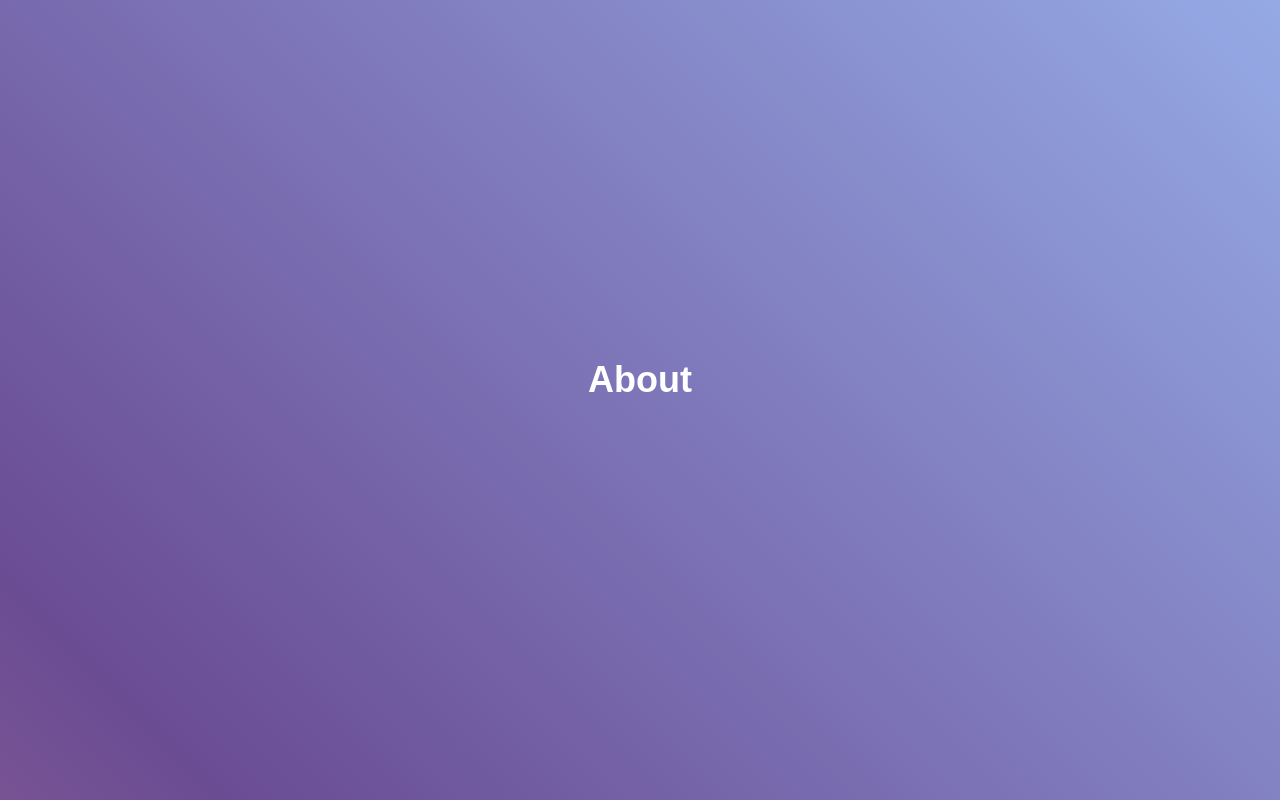
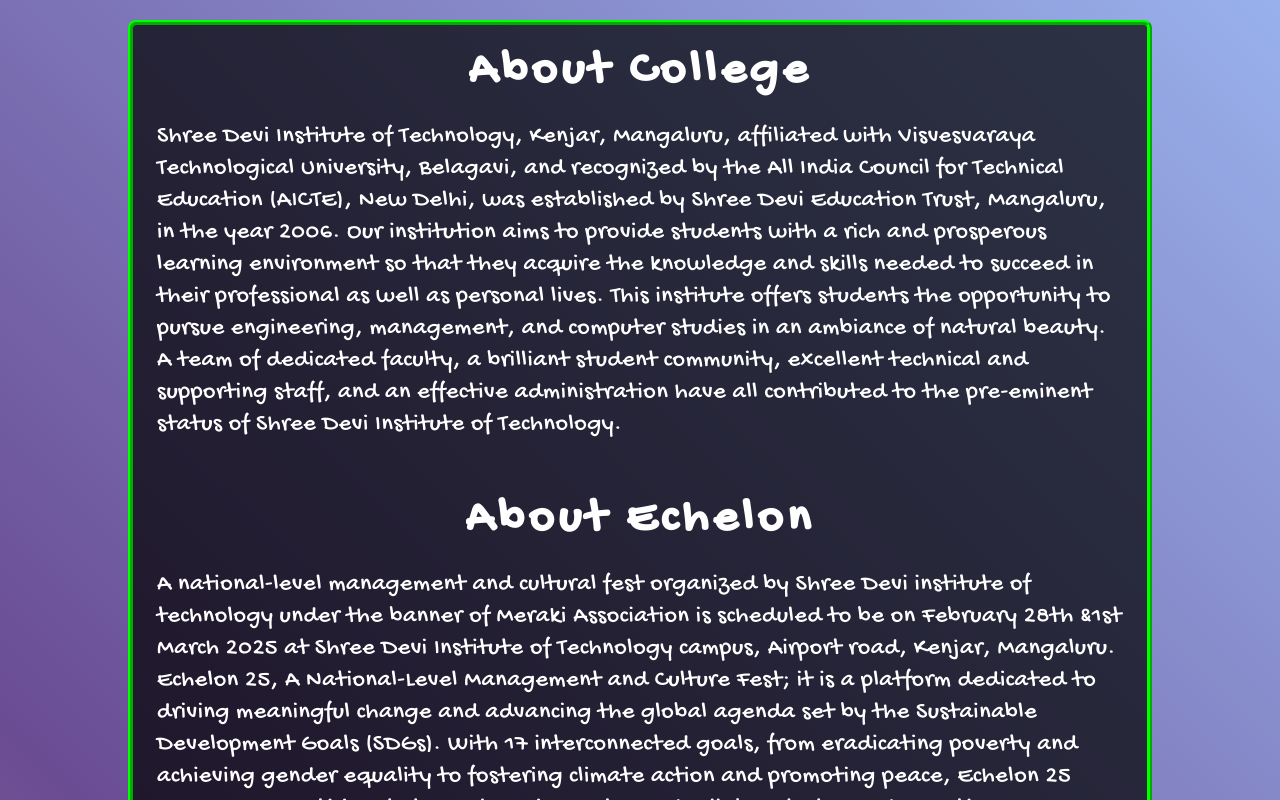
Before and after one commit to adithya-b-r/Echelon, a React (Vite) app: page / in a window 1280 px wide. Shown: the part 780-1580 px from the top of the page. Built offline with nearby package versions, Linux system fonts and the light colour scheme.

Commit message:
Added about Sectio.

```diff
--- a/src/Pages/About/About.jsx
+++ b/src/Pages/About/About.jsx
@@ -1,7 +1,25 @@
 export const About = () => {
   return (
-    <div id="about" className="w-full h-[90vh] bg-transparent flex items-center justify-center scroll-mt-[10vh]">
-      <h1 className="font-extrabold text-4xl text-white">About</h1>
+    <div id="about" className="w-full h-fit bg-transparent text-white font-gochi">
+      <div className="w-full px-10 md:px-32">
+        <div
+          style={{ border: "5px ridge lime", backgroundColor: "rgba(0, 0, 0, 0.7)" }}
+          className=" p-6 rounded-lg"
+        >
+          <h1 className="capitalize text-center font-semibold text-3xl md:text-5xl mb-6 tracking-widest">About College</h1>
+          <p className="md:text-2xl tracking-wide text-xl ">
+            Shree Devi Institute of Technology, Kenjar, Mangaluru, affiliated with Visvesvaraya Technological University, Belagavi, and recognized by the All India Council for Technical Education (AICTE), New Delhi, was established by Shree Devi Education Trust, Mangaluru, in the year 2006. Our institution aims to provide students with a rich and prosperous learning environment so that they acquire the knowledge and skills needed to succeed in their professional as well as personal lives.
+
+            This institute offers students the opportunity to pursue engineering, management, and computer studies in an ambiance of natural beauty. A team of dedicated faculty, a brilliant student community, excellent technical and supporting staff, and an effective administration have all contributed to the pre-eminent status of Shree Devi Institute of Technology.
+          </p>
+
+          <h1 className="capitalize text-center font-semibold text-3xl md:text-5xl mb-6 tracking-widest mt-14">about echelon</h1>
+          <p className="md:text-2xl tracking-wide text-xl ">
+            A national-level management and cultural fest organized by Shree Devi institute of technology under the banner of Meraki Association is scheduled to be on February 28th &1st March 2025 at Shree Devi Institute of Technology campus, Airport road, Kenjar, Mangaluru.
+            Echelon 25, A National-Level Management and Culture Fest; it is a platform dedicated to driving meaningful change and advancing the global agenda set by the Sustainable Development Goals (SDGs). With 17 interconnected goals, from eradicating poverty and achieving gender equality to fostering climate action and promoting peace, Echelon 25 encourages participants to explore, innovate, and collaborate towards creating a sustainable future. The fest aims to ignite conversations, inspire creativity, and foster solutions that contribute to a more equitable world. By uniting young minds across the nation, we strive to make a collective impact, working together to achieve the SDGs and leave a legacy of positive transformation for generations to come.
+          </p>
+        </div>
+      </div>
     </div>
-  )
-}
+  );
+};
```
